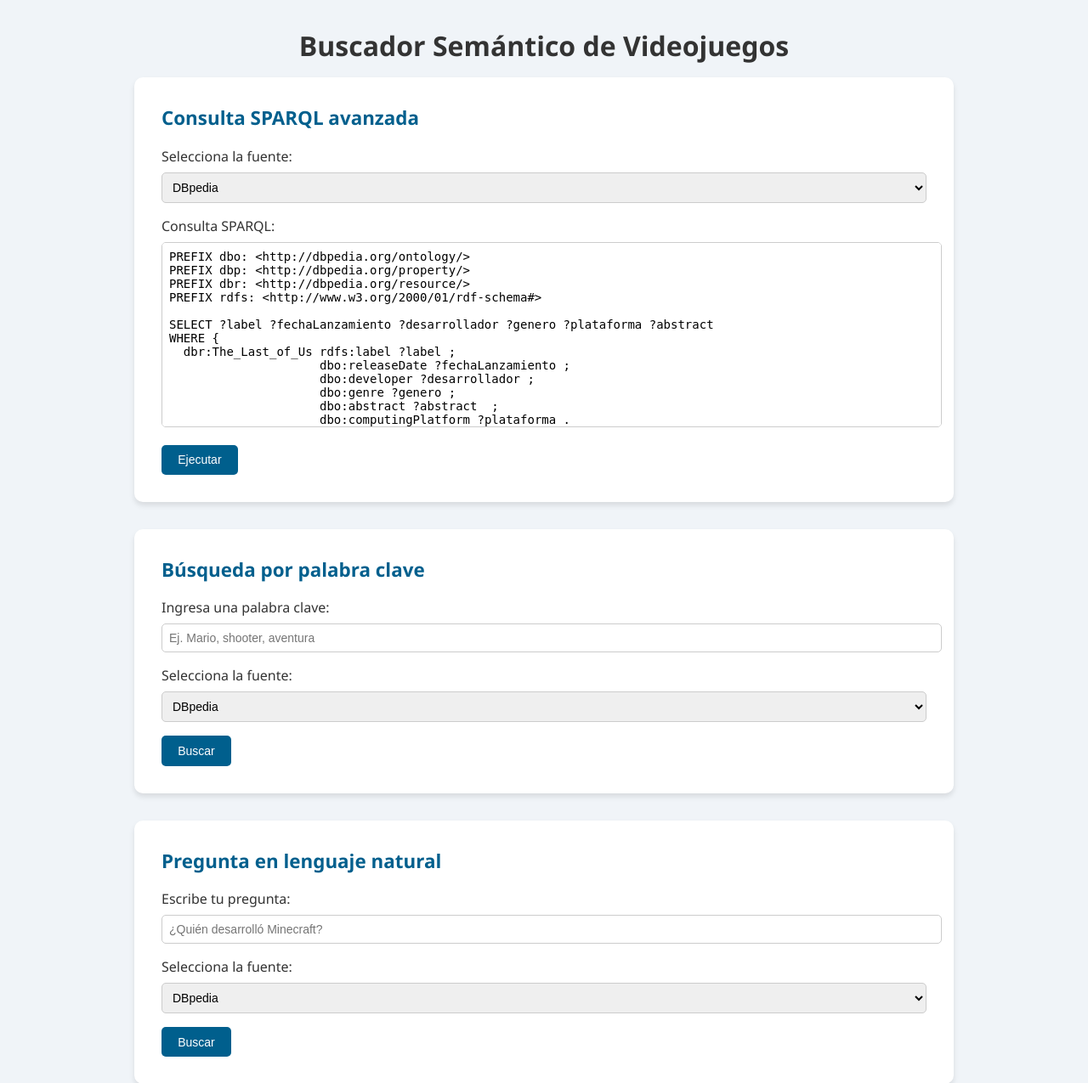
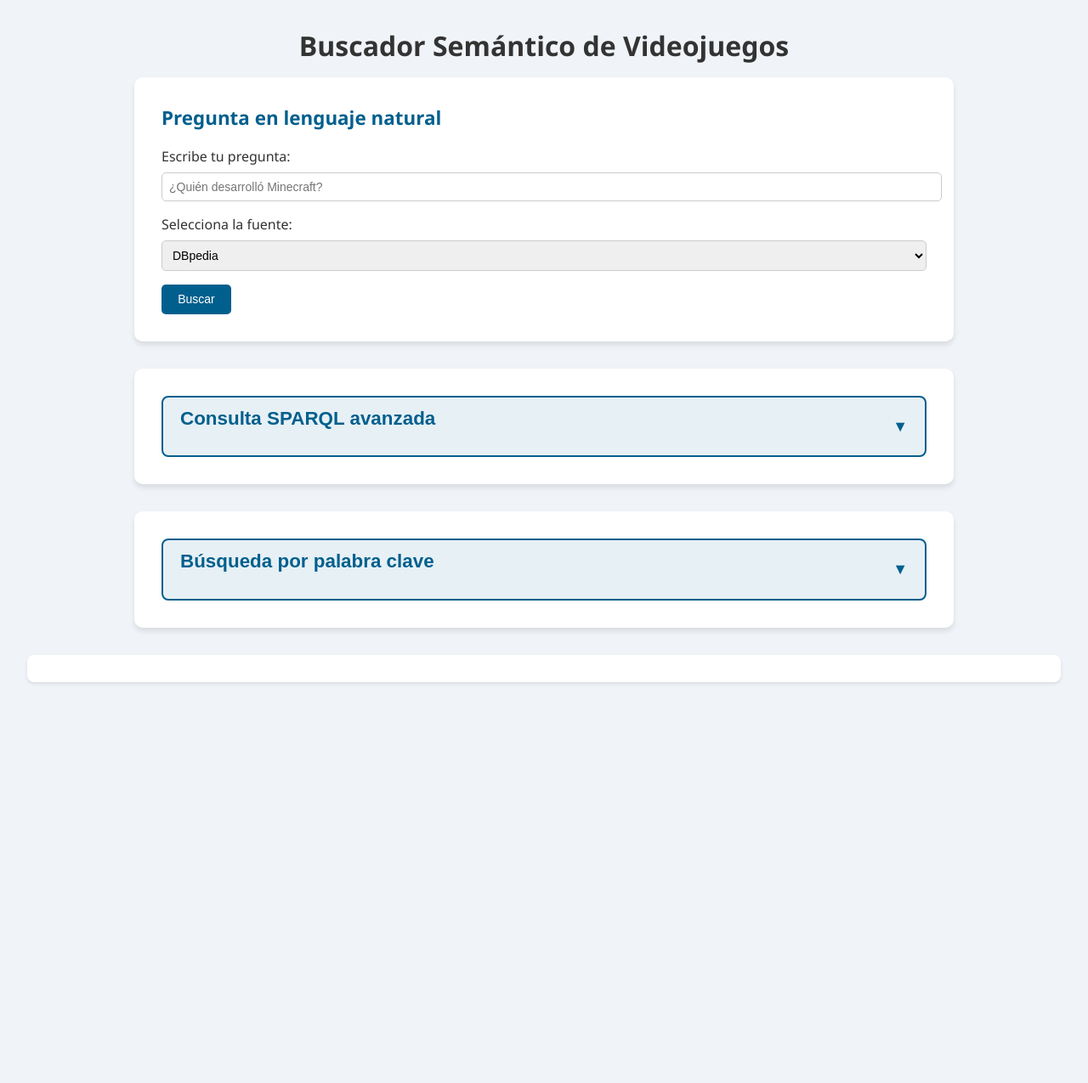
Before and after one commit to Pierre-Rodri/ontologia-videojuegos, a Flask app: page / in a window 1280 px wide. Shown: the part 92-1367 px from the top of the page at 85% size. After the commit the page ends 897 px from the top, so only its background shows below. Run offline with Flask 3, Linux system fonts and the light colour scheme.

Commit message:
Mejoramiento del UX

```diff
--- a/templates/index.html
+++ b/templates/index.html
@@ -1,7 +1,7 @@
 <!DOCTYPE html>
 <html lang="es">
 <head>
-  <meta charset="UTF-8">
+  <meta charset="UTF-8" />
   <title>Buscador Semántico de Videojuegos</title>
   <style>
     body {
@@ -90,6 +90,70 @@
       border-radius: 8px;
       box-shadow: 0 2px 4px rgba(0,0,0,0.1);
     }
+
+    /* Estilos para los botones colapsables */
+    .collapsible {
+      background-color: #e6f0f5; /* tono suave azul claro */
+      color: #005f8d;
+      cursor: pointer;
+      padding: 12px 20px;
+      border-radius: 8px;
+      border: 2px solid #005f8d;
+      text-align: left;
+      font-size: 1.25rem;
+      font-weight: 600;
+      width: 100%;
+      display: flex;
+      justify-content: space-between;
+      align-items: center;
+      transition: background-color 0.3s ease, color 0.3s ease;
+      user-select: none;
+    }
+
+    .collapsible:hover, .collapsible[aria-expanded="true"] {
+      background-color: #005f8d;
+      color: white;
+      border-color: #004466;
+    }
+
+
+    .collapsible:hover h2,
+    .collapsible[aria-expanded="true"] h2 {
+      color: white;
+    }
+
+    .collapsible:focus {
+      outline: 3px solid #007bff;
+      outline-offset: 2px;
+    }
+
+    .collapsible:after {
+      content: '\25BC'; /*lecha hacia abajo */
+      font-size: 18px;
+      transition: transform 0.3s ease;
+      color: inherit;
+    }
+
+    .collapsible[aria-expanded="true"]:after {
+      transform: rotate(180deg); /*flecha hacia arriba */
+    }
+
+    .content {
+      padding: 1rem 1.5rem;
+      border-left: 2px solid #005f8d;
+      border-right: 2px solid #005f8d;
+      border-bottom: 2px solid #005f8d;
+      border-radius: 0 0 8px 8px;
+      background-color: #f9fbfc;
+      box-shadow: inset 0 4px 6px rgb(0 0 0 / 0.05);
+      display: none;
+      animation: fadeInContent 0.35s ease forwards;
+    }
+
+    @keyframes fadeInContent {
+      from { opacity: 0; transform: translateY(-5px); }
+      to { opacity: 1; transform: translateY(0); }
+    }
   </style>
 </head>
 <body>
@@ -106,7 +170,26 @@
   <h1 id="titulo">Buscador Semántico de Videojuegos</h1>
 
   <div class="card">
+    <h2 id="tituloPregunta">Pregunta en lenguaje natural</h2>
+    <form id="nlpForm">
+      <label id="labelPregunta" for="pregunta">Escribe tu pregunta:</label>
+      <input type="text" id="pregunta" placeholder="¿Quién desarrolló Minecraft?">
+
+      <label id="labelFuenteNLP" for="fuenteNLP">Selecciona la fuente:</label>
+      <select id="fuenteNLP">
+        <option value="dbpedia">DBpedia</option>
+        <option value="local">Ontología Local</option>
+      </select>
+
+      <button type="submit" id="btnPregunta">Buscar</button>
+    </form>
+  </div>
+
+  <div class="card">
+    <button class="collapsible" aria-expanded="false" aria-controls="sparqlContent" id="sparqlToggle">
       <h2 id="tituloSparql">Consulta SPARQL avanzada</h2>
+    </button>
+    <div id="sparqlContent" class="content">
       <form id="sparqlForm">
         <label id="labelFuente" for="endpoint">Selecciona la fuente:</label>
         <select id="endpoint">
@@ -135,9 +218,13 @@ LIMIT 10
         <button type="submit" id="btnEjecutar">Ejecutar</button>
       </form>
     </div>
+  </div>
 
   <div class="card">
+    <button class="collapsible" aria-expanded="false" aria-controls="keywordContent" id="keywordToggle">
       <h2 id="tituloPalabra">Búsqueda por palabra clave</h2>
+    </button>
+    <div id="keywordContent" class="content">
       <form id="keywordForm">
         <label id="labelPalabra" for="keyword">Ingresa una palabra clave:</label>
         <input type="text" id="keyword" name="keyword" placeholder="Ej. Mario, shooter, aventura">
@@ -149,21 +236,6 @@ LIMIT 10
         <button type="submit" id="btnBuscar">Buscar</button>
       </form>
     </div>
-
-  <div class="card">
-    <h2 id="tituloPregunta">Pregunta en lenguaje natural</h2>
-    <form id="nlpForm">
-      <label id="labelPregunta" for="pregunta">Escribe tu pregunta:</label>
-      <input type="text" id="pregunta" placeholder="¿Quién desarrolló Minecraft?">
-
-      <label id="labelFuenteNLP" for="fuenteNLP">Selecciona la fuente:</label>
-      <select id="fuenteNLP">
-        <option value="dbpedia">DBpedia</option>
-        <option value="local">Ontología Local</option>
-      </select>
-
-      <button type="submit" id="btnPregunta">Buscar</button>
-    </form>
   </div>
 
   <div id="loader"></div>
@@ -175,6 +247,19 @@ LIMIT 10
   <script>
     const resultBox = document.getElementById("result");
     const loader = document.getElementById("loader");
+
+    // Función para alternar visibilidad de contenedores
+    document.querySelectorAll(".collapsible").forEach(button => {
+      button.addEventListener("click", () => {
+        const expanded = button.getAttribute("aria-expanded") === "true";
+        button.setAttribute("aria-expanded", !expanded);
+        const contentId = button.getAttribute("aria-controls");
+        const content = document.getElementById(contentId);
+        if (content) {
+          content.style.display = expanded ? "none" : "block";
+        }
+      });
+    });
 
     document.getElementById("sparqlForm").addEventListener("submit", async (e) => {
       e.preventDefault();
@@ -383,7 +468,7 @@ LIMIT 10
         "no_results": "No se encontraron resultados.",
         "titulo": "Buscador Semántico de Videojuegos",
         "tituloSparql": "Consulta SPARQL avanzada",
-        "labelFuente": "Selecciona la fuente de datos:",
+        "labelFuente": "Selecciona la fuente:",
         "labelConsulta": "Consulta SPARQL:",
         "btnEjecutar": "Ejecutar",
         "tituloPalabra": "Búsqueda por palabra clave",
@@ -402,7 +487,7 @@ LIMIT 10
         "no_results": "No results found.",
         "titulo": "Semantic Video Game Search",
         "tituloSparql": "Advanced SPARQL Query",
-        "labelFuente": "Select data source:",
+        "labelFuente": "Select source:",
         "labelConsulta": "SPARQL Query:",
         "btnEjecutar": "Execute",
         "tituloPalabra": "Keyword Search",
@@ -414,7 +499,6 @@ LIMIT 10
         "fuenteNLP": "Select source:",
         "btnPregunta": "Search",
       },
-
       fr: {
         "alert_sparql": "Veuillez saisir une requête SPARQL.",
         "alert_keyword": "Veuillez saisir un mot-clé.",
@@ -422,7 +506,7 @@ LIMIT 10
         "no_results": "Aucun résultat trouvé.",
         "titulo": "Recherche Sémantique de Jeux Vidéo",
         "tituloSparql": "Requête SPARQL Avancée",
-        "labelFuente": "Sélectionnez la source de données :",
+        "labelFuente": "Sélectionnez la source :",
         "labelConsulta": "Requête SPARQL :",
         "btnEjecutar": "Exécuter",
         "tituloPalabra": "Recherche par mot-clé",
@@ -432,9 +516,8 @@ LIMIT 10
         "tituloPregunta": "Question en langage naturel",
         "labelPregunta": "Écrivez votre question :",
         "fuenteNLP": "Sélectionnez la source :",
-        "btnPregunta": "Rechercher",
+        "btnPregunta": "Consulter",
       },
-
       ja: {
         "alert_sparql": "SPARQLクエリを入力してください。",
         "alert_keyword": "キーワードを入力してください。",
@@ -442,7 +525,7 @@ LIMIT 10
         "no_results": "結果が見つかりませんでした。",
         "titulo": "セマンティックゲーム検索",
         "tituloSparql": "高度なSPARQLクエリ",
-        "labelFuente": "データソースを選択：",
+        "labelFuente": "ソースを選択：",
         "labelConsulta": "SPARQLクエリ：",
         "btnEjecutar": "実行",
         "tituloPalabra": "キーワード検索",
@@ -452,7 +535,7 @@ LIMIT 10
         "tituloPregunta": "自然言語の質問",
         "labelPregunta": "質問を入力してください：",
         "fuenteNLP": "ソースを選択：",
-        "btnPregunta": "検索",
+        "btnPregunta": "問い合わせる",
       }
     };
 
```
Lines whose indentation alone changed are shown as unchanged.
